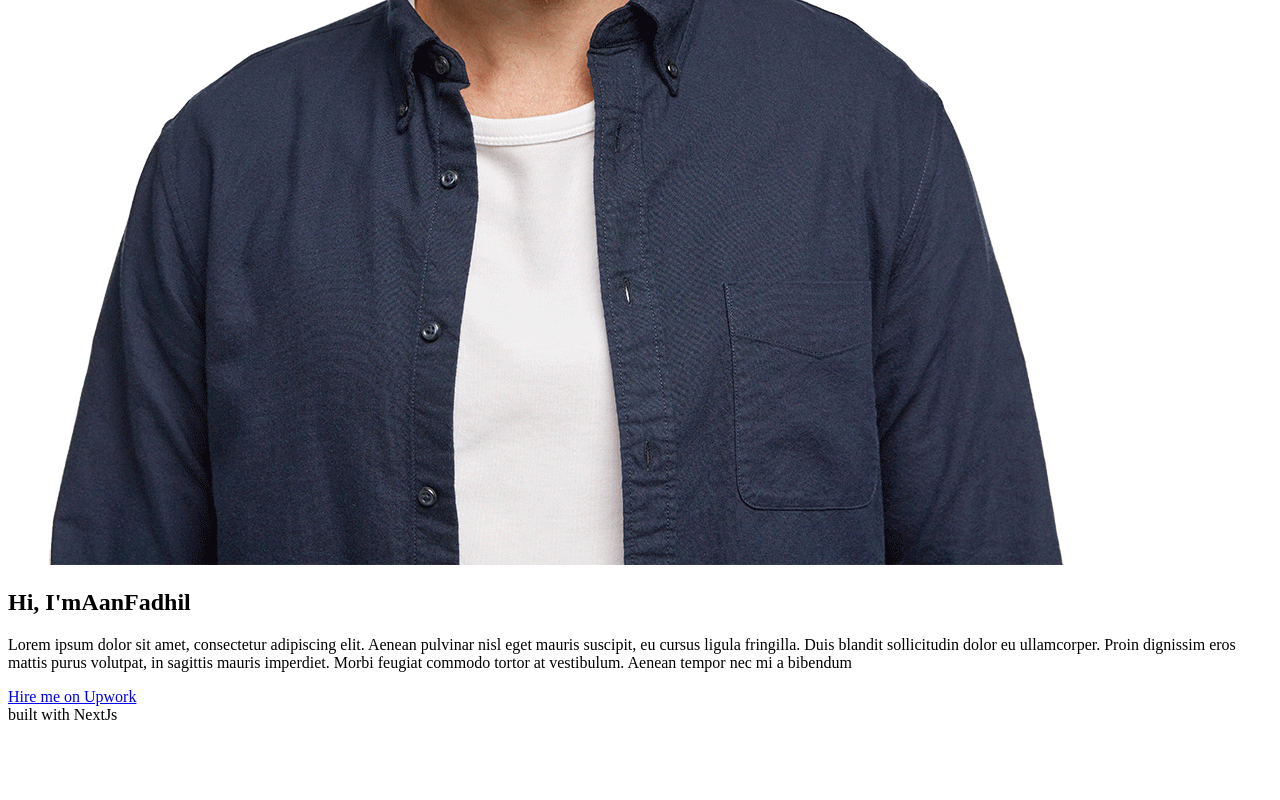
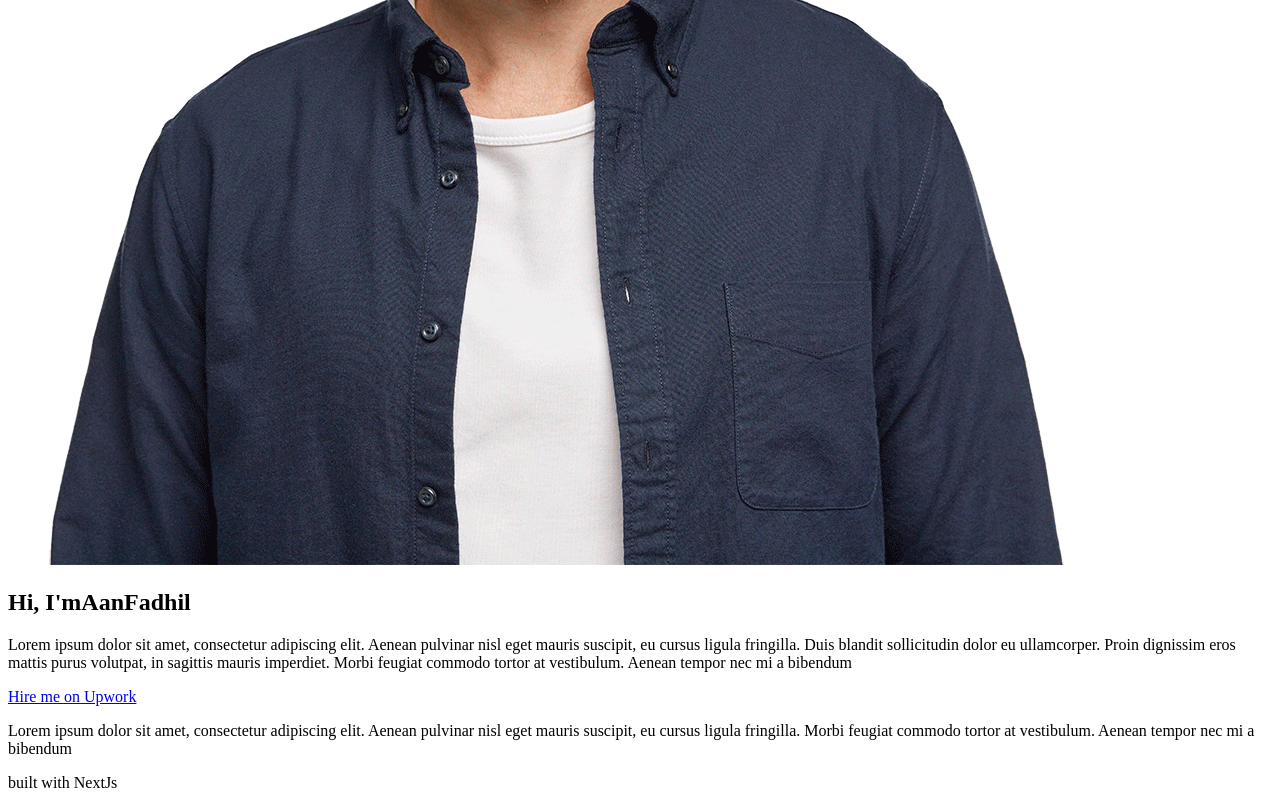
Before and after one commit to AanFadhil/portofolio, a Next.js app: page / in a window 1280 px wide. Shown: the part 682-1482 px from the top of the page. Before the commit the page ends 1414 px from the top, so only its background shows below. Built offline with nearby package versions, Linux system fonts and the light colour scheme.

Commit message:
index add some additional text

```diff
--- a/pages/index.js
+++ b/pages/index.js
@@ -17,7 +17,11 @@ const Home = () => {
           </div>
         </div>
       </section>
-      <section></section>
+      <section className="mx-60 text-center mt-12 text-purple-800">
+        <p>
+        Lorem ipsum dolor sit amet, consectetur adipiscing elit. Aenean pulvinar nisl eget mauris suscipit, eu cursus ligula fringilla. Morbi feugiat commodo tortor at vestibulum. Aenean tempor nec mi a bibendum
+        </p>
+      </section>
     </Layout>
   )
 }
```
